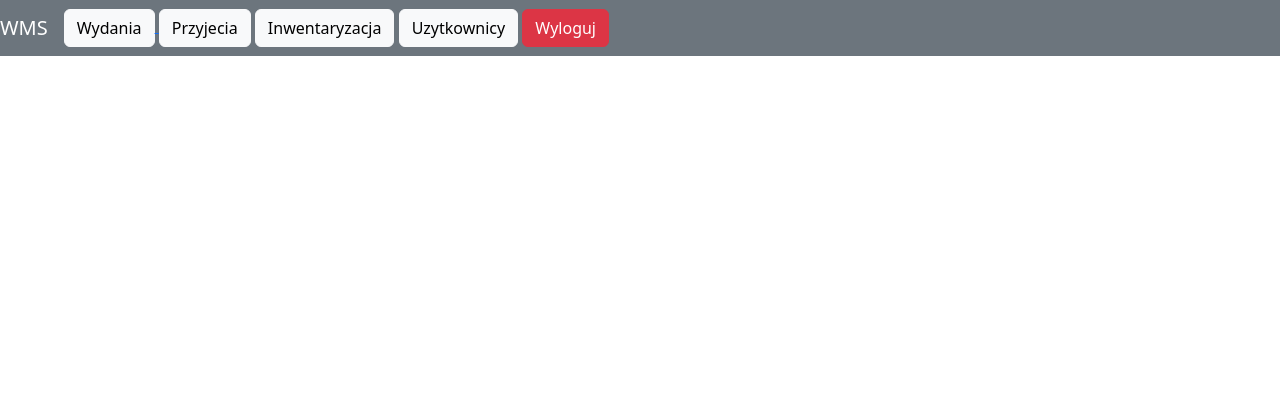
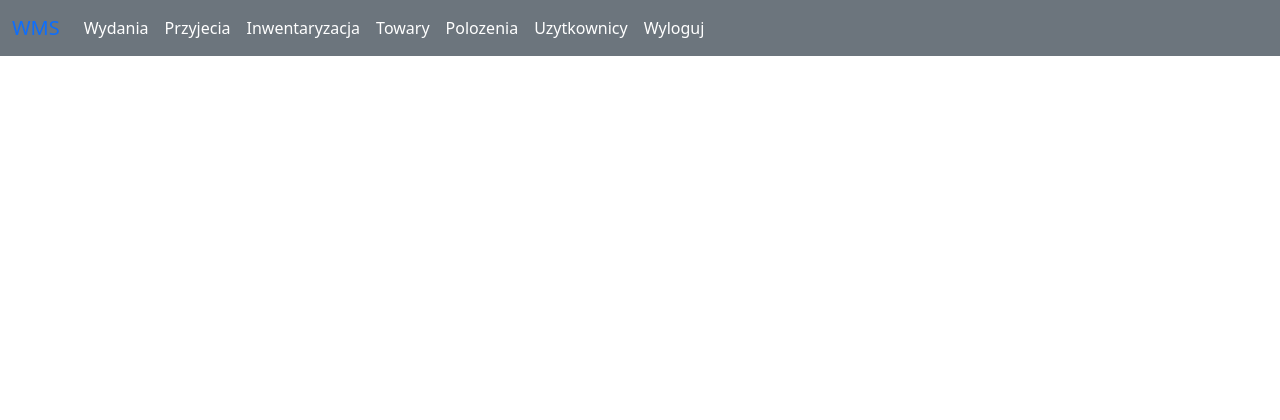
Before and after one commit to kamiladamiec95/WMS, a Flask app: page /nav in a window 1280 px wide. Shown: the top 420 px of the page. Run offline with Flask 2, Linux system fonts and the light colour scheme; some libraries are stand-ins or nearby versions.

Commit message:
templates

```diff
--- a/app/templates/base.html
+++ b/app/templates/base.html
@@ -4,15 +4,18 @@
     <meta charset="UTF-8">
     <meta http-equiv="X-UA-Compatible" content="IE=edge">
     <meta name="viewport" content="width=device-width, initial-scale=1.0">
-    <link href="https://cdn.jsdelivr.net/npm/bootstrap@5.3.0-alpha1/dist/css/bootstrap.min.css" rel="stylesheet" integrity="sha384-GLhlTQ8iRABdZLl6O3oVMWSktQOp6b7In1Zl3/Jr59b6EGGoI1aFkw7cmDA6j6gD" crossorigin="anonymous">
+    <!-- <link href="https://cdn.jsdelivr.net/npm/bootstrap@5.3.0-alpha1/dist/css/bootstrap.min.css" rel="stylesheet" integrity="sha384-GLhlTQ8iRABdZLl6O3oVMWSktQOp6b7In1Zl3/Jr59b6EGGoI1aFkw7cmDA6j6gD" crossorigin="anonymous"> -->
+    <link href="https://cdn.jsdelivr.net/npm/bootstrap@5.0.2/dist/css/bootstrap.min.css" rel="stylesheet" integrity="sha384-EVSTQN3/azprG1Anm3QDgpJLIm9Nao0Yz1ztcQTwFspd3yD65VohhpuuCOmLASjC" crossorigin="anonymous">
 
     <title>{% block title  %}{% endblock %}</title>
 </head>
 <body>
-    <nav class="navbar navbar-expand-lg navbar-dark bg-secondary">
+    <nav class="navbar navbar-expand-lg bg-secondary">
+        <div class="container-fluid">
         <a class="navbar-brand">WMS</a>
-        <form class="form-inline">
+        <!-- <form class="form-inline"> -->
         {% block menu_buttons %}{% endblock %}
+        </div>
     </nav>
     <div class="container-fluid">
         {% block content %}{% endblock %}
@@ -25,11 +28,14 @@
           <form class="form-inline">
           {% block function_buttons %}{% endblock %}
         </form>
-    </div>
+    <!-- </div> -->
   </nav>
+  {% block additional %}{% endblock %}
 
     <script src="https://code.jquery.com/jquery-3.2.1.slim.min.js" integrity="sha384-KJ3o2DKtIkvYIK3UENzmM7KCkRr/rE9/Qpg6aAZGJwFDMVNA/GpGFF93hXpG5KkN" crossorigin="anonymous"></script>
     <script src="https://cdn.jsdelivr.net/npm/popper.js@1.12.9/dist/umd/popper.min.js" integrity="sha384-ApNbgh9B+Y1QKtv3Rn7W3mgPxhU9K/ScQsAP7hUibX39j7fakFPskvXusvfa0b4Q" crossorigin="anonymous"></script>
     <script src="https://cdn.jsdelivr.net/npm/bootstrap@4.0.0/dist/js/bootstrap.min.js" integrity="sha384-JZR6Spejh4U02d8jOt6vLEHfe/JQGiRRSQQxSfFWpi1MquVdAyjUar5+76PVCmYl" crossorigin="anonymous"></script>
+    <script src="https://cdn.jsdelivr.net/npm/bootstrap@5.0.2/dist/js/bootstrap.bundle.min.js" integrity="sha384-MrcW6ZMFYlzcLA8Nl+NtUVF0sA7MsXsP1UyJoMp4YLEuNSfAP+JcXn/tWtIaxVXM" crossorigin="anonymous"></script>
+
 </body>
 </html>
--- a/app/templates/navigationBar.html
+++ b/app/templates/navigationBar.html
@@ -3,13 +3,19 @@
 
 
 {% block menu_buttons %}
-<a href=/>
-        <button type="button" class="btn btn-light">Wydania</button>
-</a>
-        <button type="button" class="btn btn-light">Przyjecia</button>
-        <button type="button" class="btn btn-light">Inwentaryzacja</button>
-        <button type="button" class="btn btn-light">Uzytkownicy</button>
-        <a href=/><button type="button" class="btn btn-danger">Wyloguj</button></a>
+<div class="collapse navbar-collapse" id="navbarSupportedContent">
+  <ul class="navbar-nav me-auto mb-2 mb-lg-0">
+    <li class="nav-item"><a class="nav-link text-white mr-2" href="{{ url_for('users') }}">Wydania</a></li>
+    <li class="nav-item"><a class="nav-link text-white mr-2">Przyjecia</a></li>
+    <li class="nav-item"><a class="nav-link text-white mr-2">Inwentaryzacja</a></li>
+    <li class="nav-item"><a class="nav-link text-white mr-2">Towary</a></li>
+    <li class="nav-item"><a class="nav-link text-white mr-2">Polozenia</a></li>
+    <li class="nav-item"><a class="nav-link text-white mr-2" href="{{ url_for('users') }}">Uzytkownicy</a></li>
+    <li class="nav-item"><a class="nav-link text-white mr-2" href="{{ url_for('home') }}">Wyloguj</a></li>
+        <!-- <a href="/users"><button type="button" class="btn btn-light">Uzytkownicy</button></a>
+        <a href=/><button type="button" class="btn btn-danger">Wyloguj</button></a> -->
+  </ul>
+</div>
 {% endblock %}
 
 
@@ -21,41 +27,4 @@
           <button type="button" class="btn btn-primary btn-lg">Realizuj</button>
           <button type="button" class="btn btn-primary btn-lg">Anuluj</button>
 
-    {% endblock %}
- <!-- <nav class="navbar navbar-expand-lg navbar-light bg-light">
-    <a class="navbar-brand">Navbar</a>
-    <form class="form-inline">
-      <button type="button" class="btn btn-primary">Wydania</button>
-      <button type="button" class="btn btn-primary">Przyjecia</button>
-      <button type="button" class="btn btn-primary">Inwentaryzacja</button>
-      <button type="button" class="btn btn-primary">Uzytkownicy</button>
-      <button type="button" class="btn btn-danger">Wyloguj</button>
-    </form>
-          <span class="navbar-text">
-            <button type="button" class="btn btn-danger">Wyloguj</button>
-
-  </span> -->
-  <!-- <nav class="navbar navbar-expand-lg navbar-light bg-light">
-    <a class="navbar-brand">Navbar</a>
-    <button class="navbar-toggler" type="button" data-toggle="collapse" data-target="#navbarText" aria-controls="navbarText" aria-expanded="false" aria-label="Toggle navigation">
-      <span class="navbar-toggler-icon"></span>
-    </button>
-    <div class="collapse navbar-collapse" id="navbarText">
-      <ul class="navbar-nav mr-auto">
-        <li class="nav-item active">
-          <button type="button" class="btn btn-primary">Wydania</button>
-        </li>
-        <li class="nav-item">
-          <a class="nav-link" href="#">Features</a>
-        </li>
-        <li class="nav-item">
-          <a class="nav-link" href="#">Pricing</a>
-        </li>
-      </ul>
-      <span class="navbar-text">
-        Navbar text with an inline element
-      </span>
-    </div>
-
-  </nav>
-  <script src="https://cdn.jsdelivr.net/npm/bootstrap@5.3.0-alpha1/dist/js/bootstrap.bundle.min.js" integrity="sha384-w76AqPfDkMBDXo30jS1Sgez6pr3x5MlQ1ZAGC+nuZB+EYdgRZgiwxhTBTkF7CXvN" crossorigin="anonymous"></script> -->
+{% endblock %}
```
